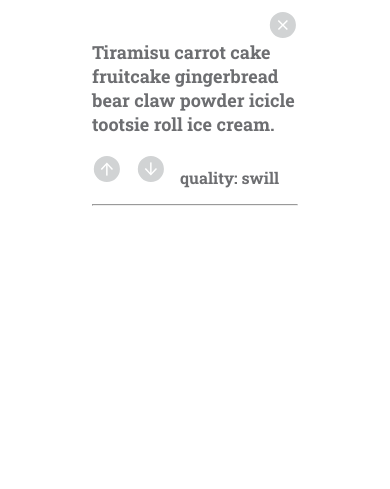
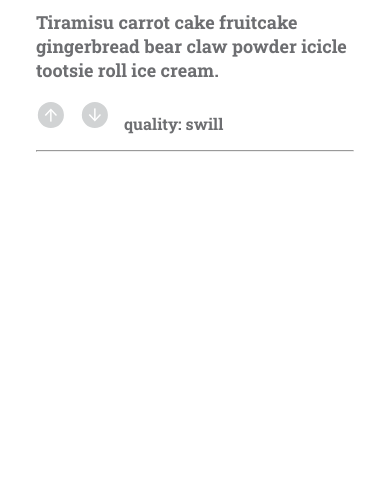
Before and after one commit to katiescruggs/IdeaBox, a plain HTML site: page index.html in a window 390 px wide. Shown: the part 355-844 px from the top of the page. Drawn offline with nearby package versions, Linux system fonts and the light colour scheme.

Commit message:
add media queries, viewport link in html to make site responsive

```diff
--- a/index.html
+++ b/index.html
@@ -5,6 +5,7 @@
 		<link rel="stylesheet" href="style.css">
 		<link href="https://fonts.googleapis.com/css?family=Open+Sans" rel="stylesheet">
 		<link href="https://fonts.googleapis.com/css?family=Roboto+Slab:700" rel="stylesheet">
+		<meta name="viewport" content = "width=device-width, initial-scale=1">
 	</head>
 	<body>
 		<header>
--- a/style.css
+++ b/style.css
@@ -131,3 +131,21 @@
 .downvote:hover{
 	background: url("FEE-ideabox-icon-assets/downvote-hover.svg");
 }
+
+@media screen and (max-width: 1000px) {
+	input, article {
+		width: 65%;
+	}
+}
+
+@media screen and (max-width: 800px) {
+	input, article {
+		width: 75%;
+	}
+}
+
+@media screen and (max-width: 600px) {
+	input, article {
+		width: 85%;
+	}
+}
```
